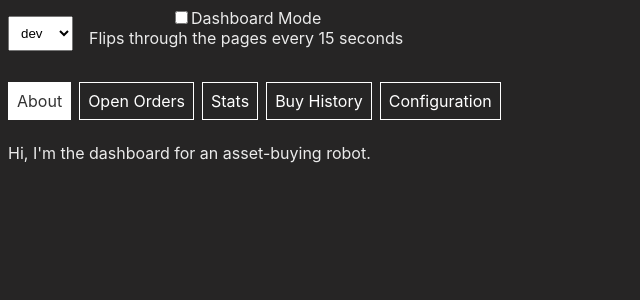
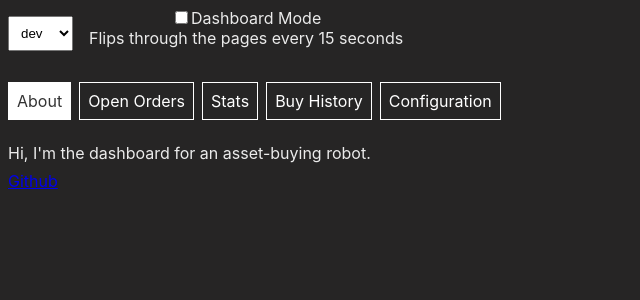
Before and after one commit to samjhill/dashboard-limit-bot, a React (Create React App) app: page / in a window 1280 px wide. Shown: the top 300 px of the page, without its empty margins (0-640 px from the left). Built offline with nearby package versions, Linux system fonts and the light colour scheme.

Commit message:
update readme

```diff
--- a/src/components/About.js
+++ b/src/components/About.js
@@ -6,6 +6,15 @@ export const About = () => {
       <Text textAlign="left" ml="2" mb="2">
         Hi, I'm the dashboard for an asset-buying robot.
       </Text>
+
+      <Text textAlign="left" ml="2">
+        <a
+          target="_blank"
+          href="https://github.com/samjhill/dashboard-limit-bot"
+        >
+          Github
+        </a>
+      </Text>
     </>
   );
 };
```
Also changed, not shown: 2 other files (tests, documents, lock files or other folders).
